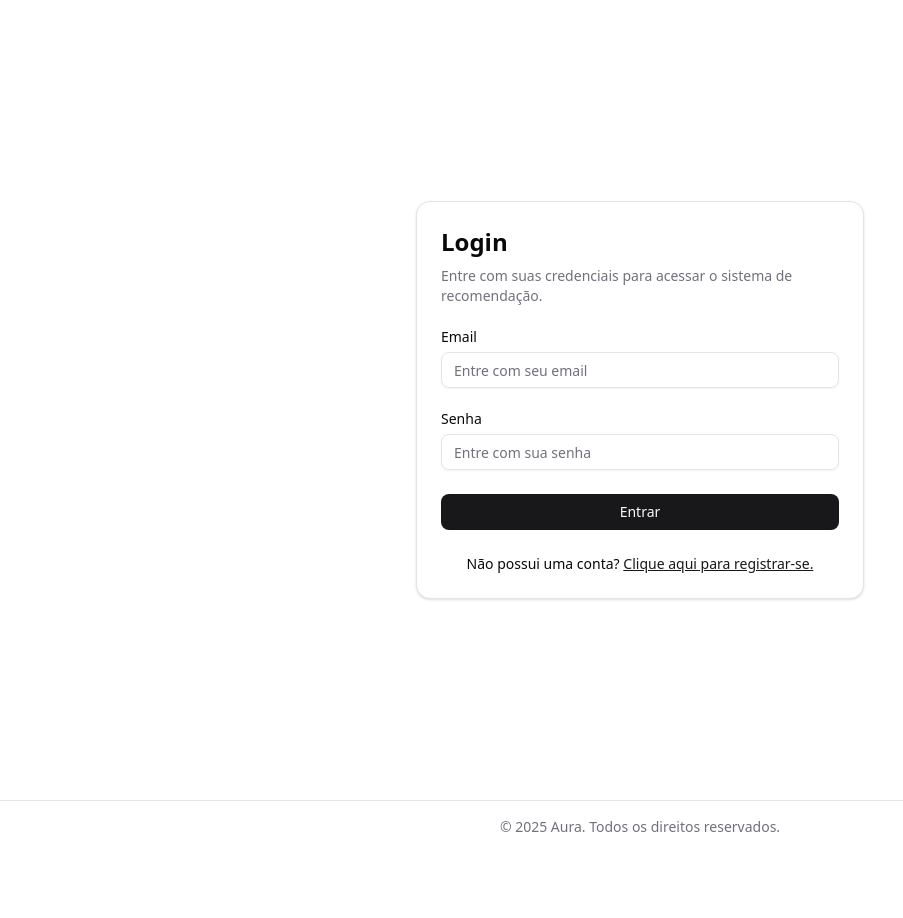
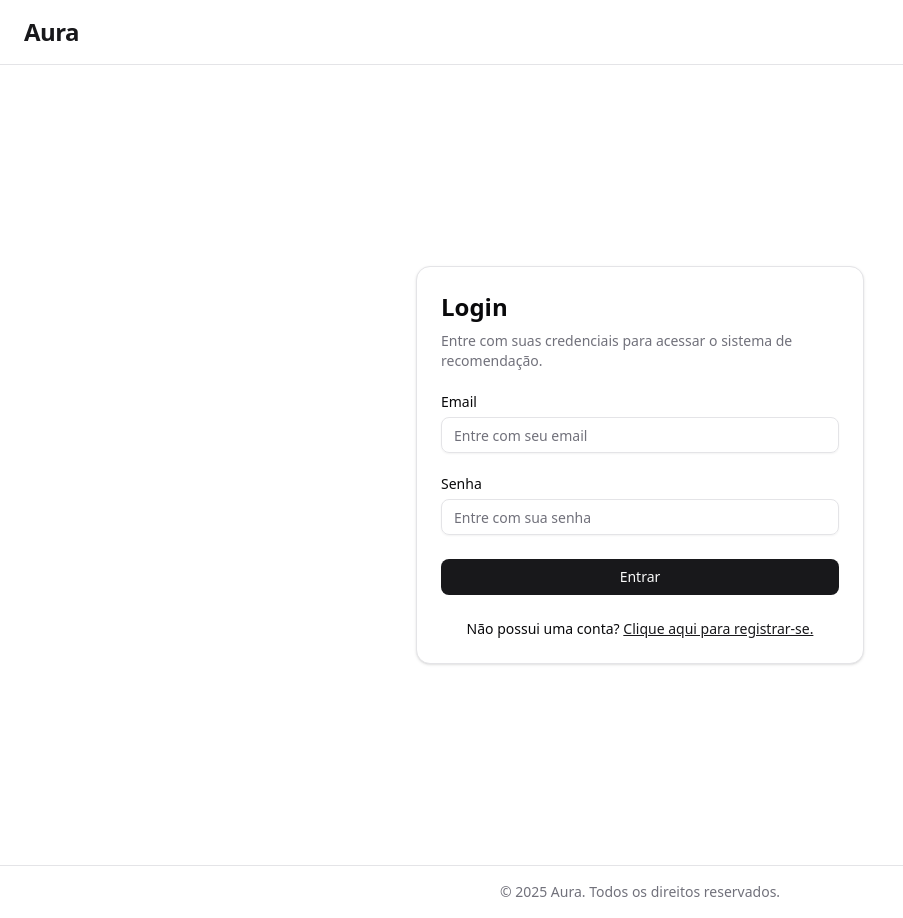
Before and after one commit to GuilhermeAMendes/aura-movies-tdd, a Next.js app in the folder frontend/: page /login in a window 1280 px wide. Shown: the whole page, without its empty margins (0-903 px from the left). Before the commit the page ends 853 px from the top, so only its background shows below. Built offline with nearby package versions, Linux system fonts and the light colour scheme.

Commit message:
feat: add header to login page for consistency

```diff
--- a/frontend/src/app/(auth)/login/page.tsx
+++ b/frontend/src/app/(auth)/login/page.tsx
@@ -87,6 +87,20 @@ export default function LoginPage() {
   };
 
   return (
+    <>
+      {/* Simplesmente não entendi porque a página de registro tem Header e essa não,
+      tipo não sei de onde o /register ta tirando o Header, não tá no código, nem no
+      layout.tsx, então, pra consistência, vou hardcodar aqui no /login */}
+      <header className="sticky top-0 z-40 w-full border-b bg-background">
+        <div className="flex h-16 items-center px-6">
+          <Link href="/" className="flex items-center space-x-2">
+            <span className="font-bold text-2xl tracking-tight text-primary">
+              Aura
+            </span>
+          </Link>
+        </div>
+      </header>
+
       <div className="flex min-h-screen items-center justify-center bg-background">
         <Card className="w-full max-w-md">
           <CardHeader>
@@ -97,7 +111,10 @@ export default function LoginPage() {
           </CardHeader>
           <CardContent>
             <Form {...form}>
-            <form onSubmit={form.handleSubmit(onSubmit)} className="space-y-6">
+              <form
+                onSubmit={form.handleSubmit(onSubmit)}
+                className="space-y-6"
+              >
                 <FormField
                   control={form.control}
                   name="email"
@@ -151,5 +168,6 @@ export default function LoginPage() {
           </CardContent>
         </Card>
       </div>
+    </>
   );
 }
```
Lines whose indentation alone changed are shown as unchanged.
